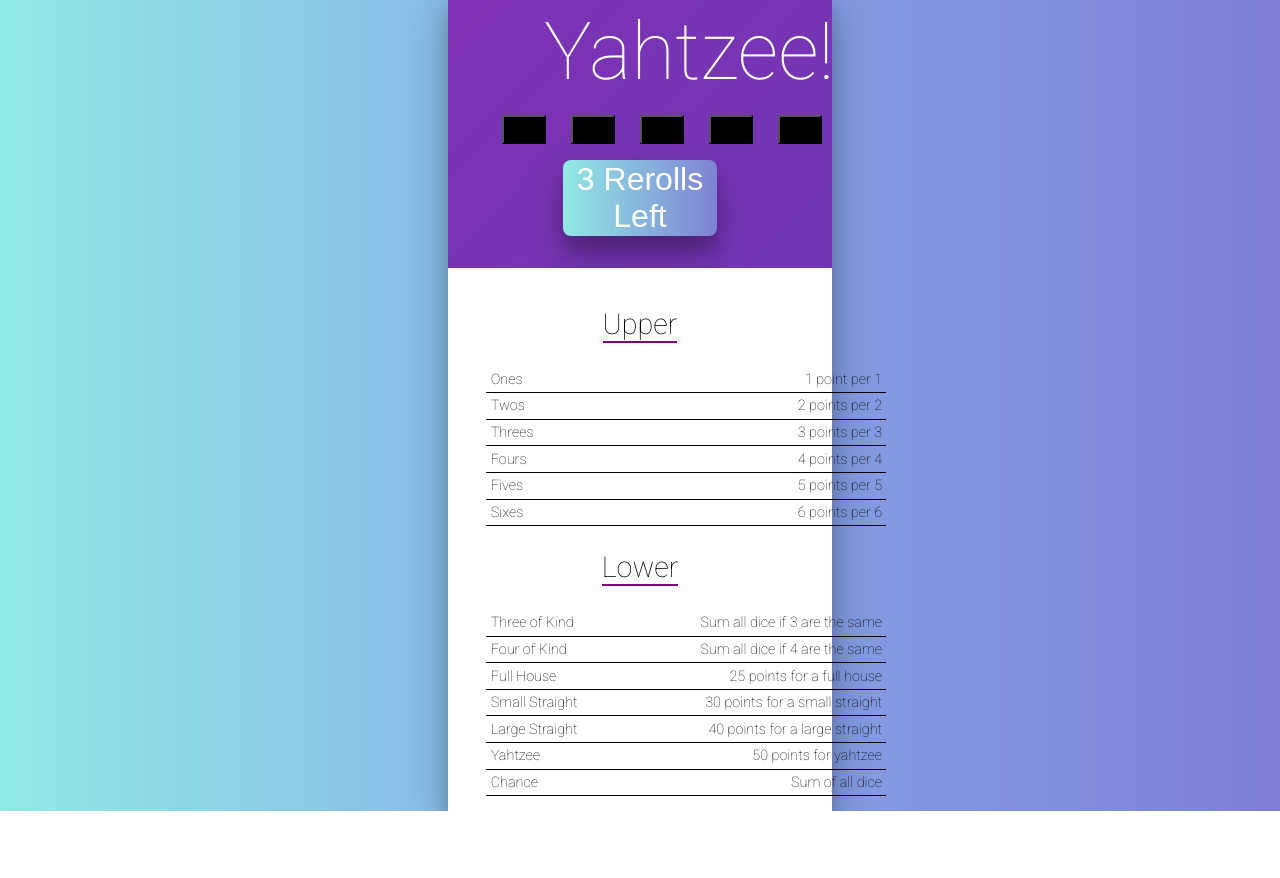
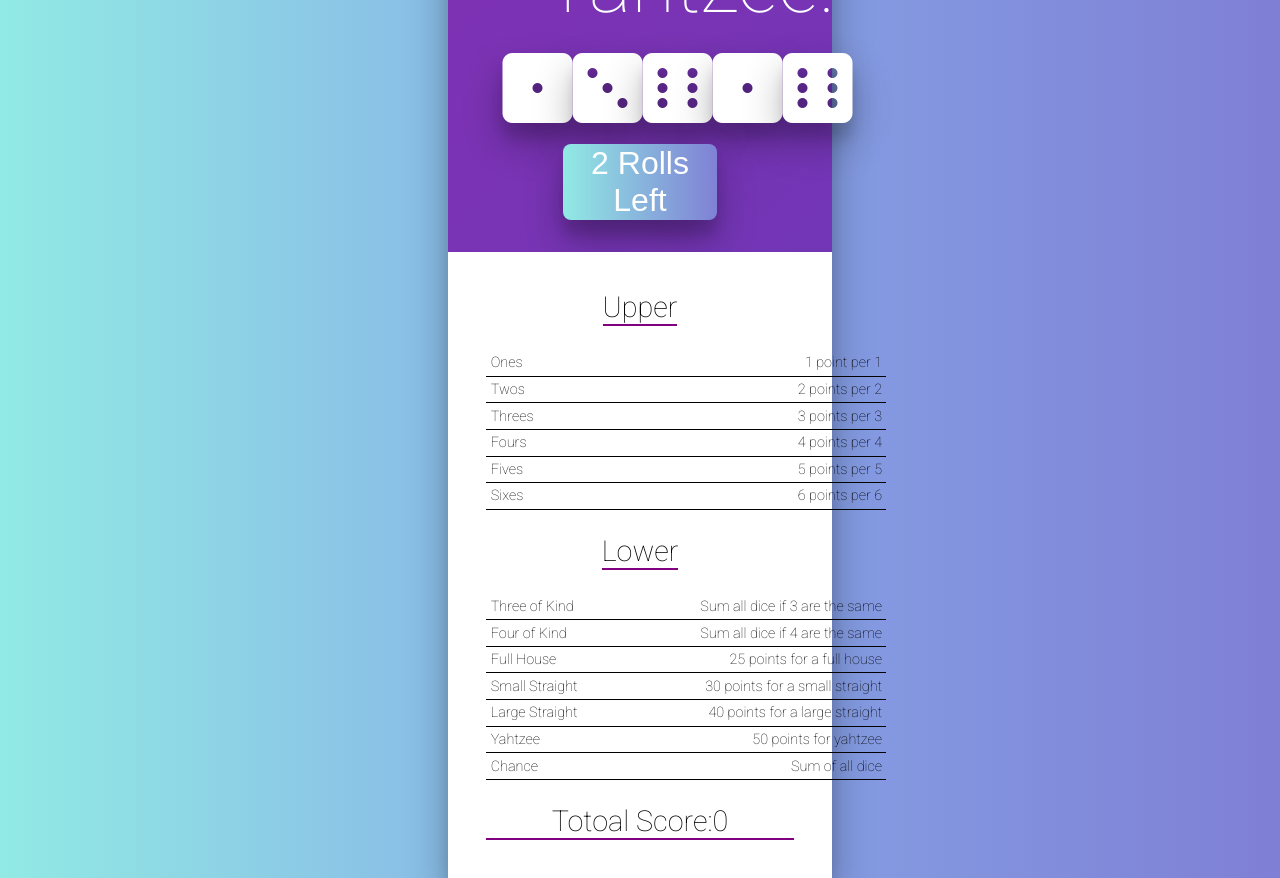
Before and after one commit to Analova/Yahtzee-game, a React (Create React App) app in the folder yahtzee/: page / in a window 1280 px wide. Before the commit the page ends 811 px from the top, so only its background shows below. Built offline with nearby package versions, Linux system fonts and the light colour scheme.

Commit message:
animated the dice

```diff
--- a/yahtzee/package.json
+++ b/yahtzee/package.json
@@ -14,6 +14,7 @@
     "eject": "react-scripts eject"
   },
   "devDependencies": {
+    "@fortawesome/fontawesome-free": "^5.9.0",
     "enzyme": "^3.8.0",
     "enzyme-adapter-react-16": "^1.7.1",
     "enzyme-to-json": "^3.3.5"
--- a/yahtzee/src/Dice.js
+++ b/yahtzee/src/Dice.js
@@ -1,18 +1,24 @@
-import React, { Component } from 'react';
-import Die from './Die';
-import './Dice.css';
+import React, { Component } from "react";
+import Die from "./Die";
+import "./Dice.css";
 
 class Dice extends Component {
   render() {
-    return <div className="Dice">
-      {this.props.dice.map((d, idx) =>
-        <Die handleClick={this.props.handleClick}
-          val={d}
-          locked={this.props.locked[idx]}
-          idx={idx}
-          key={idx} />
-      )}
-    </div>
+    return (
+      <div className="Dice">
+        {this.props.dice.map((d, idx) => (
+          <Die
+            handleClick={this.props.handleClick}
+            val={d}
+            locked={this.props.locked[idx]}
+            idx={idx}
+            key={idx}
+            disabled={this.props.disabled}
+            rolling={this.props.rolling && !this.props.locked[idx]}
+          />
+        ))}
+      </div>
+    );
   }
 }
 
--- a/yahtzee/src/Die.css
+++ b/yahtzee/src/Die.css
@@ -1,4 +1,4 @@
-/* Original Styles For Numbers, before icons added in */
+/* Original Styles For Numbers, before icons added in
 .Die {
   font-size: 25px;
   display: inline-block;
@@ -8,14 +8,15 @@
   background-color: black;
   color: white;
   margin-right: 1em;
-}
+} */
 
 /* THE NICER STYLES MADE FOR THE FONT-AWESOME ICONS... */
 
-/* .Die {
+.Die {
   color: white;
   text-shadow: 0 19px 38px rgba(0, 0, 0, 0.3), 0 15px 12px rgba(0, 0, 0, 0.1);
   transition: all 0.3s ease;
+
 }
 
 .Die-locked {
@@ -27,6 +28,7 @@
   cursor: pointer;
   opacity: 0.8;
 }
+
 .Die-rolling {
   animation: spin 1s ease-out;
 }
@@ -40,7 +42,8 @@
   0% {
     transform: rotate(0deg);
   }
+
   100% {
     transform: rotate(360deg);
   }
-} */
+}
--- a/yahtzee/src/Die.js
+++ b/yahtzee/src/Die.js
@@ -1,7 +1,13 @@
 import React, { Component } from "react";
 import "./Die.css";
 
+<i className="fas fa-dice-six" />;
+
 class Die extends Component {
+  static defaultProps = {
+    number: ["one", "two", "three", "four", "five", "six"],
+    val: 5
+  };
   constructor(props) {
     super(props);
 
@@ -13,14 +19,14 @@
   }
 
   render() {
+    const { number, locked, val, disabled, rolling } = this.props;
+    let classes = `Die fas fa-dice-${number[val - 1]} fa-5x  `;
+    if (locked) classes += "Die-locked ";
+    if (rolling) classes += "Die-rolling ";
     return (
-      <button
-        className={"Die"}
-        style={{ backgroundColor: this.props.locked ? "grey" : "black" }}
-        onClick={this.handleClick}
-      >
-        {this.props.val}
-      </button>
+      <i className={classes} onClick={this.handleClick} disabled={disabled}>
+        {/* {this.props.val} */}
+      </i>
     );
   }
 }
--- a/yahtzee/src/Game.js
+++ b/yahtzee/src/Game.js
@@ -10,9 +10,11 @@
   constructor(props) {
     super(props);
     this.state = {
-      dice: Array.from({ length: NUM_DICE }),
+      dice: Array.from({ length: NUM_DICE }).map(d => 5),
+      // dice: Array.from({ length: NUM_DICE }).map(d => 5),
       locked: Array(NUM_DICE).fill(false),
       rollsLeft: NUM_ROLLS,
+      rolling: false,
       scores: {
         ones: undefined,
         twos: undefined,
@@ -32,6 +34,16 @@
     this.roll = this.roll.bind(this);
     this.doScore = this.doScore.bind(this);
     this.toggleLocked = this.toggleLocked.bind(this);
+    this.animateRoll = this.animateRoll.bind(this);
+  }
+  componentDidMount() {
+    this.animateRoll();
+  }
+
+  animateRoll() {
+    this.setState({ rolling: true }, () => {
+      setTimeout(this.roll, 1000);
+    });
   }
 
   roll(evt) {
@@ -41,13 +53,14 @@
         st.locked[i] ? d : Math.ceil(Math.random() * 6)
       ),
       locked: st.rollsLeft > 1 ? st.locked : Array(NUM_DICE).fill(true),
-      rollsLeft: st.rollsLeft - 1
+      rollsLeft: st.rollsLeft - 1,
+      rolling: false
     }));
   }
 
   toggleLocked(idx) {
     // toggle whether idx is in locked or not
-    if (this.state.rollsLeft > 0) {
+    if (this.state.rollsLeft > 0 && !this.state.rolling) {
       this.setState(st => ({
         locked: [
           ...st.locked.slice(0, idx),
@@ -65,35 +78,46 @@
       rollsLeft: NUM_ROLLS,
       locked: Array(NUM_DICE).fill(false)
     }));
-    this.roll();
+    this.animateRoll();
   }
 
+  dispalyRollInfo() {
+    const messages = [
+      "0 Rolls Letf",
+      "1 Roll Left",
+      "2 Rolls Left",
+      "3 Rolls Left",
+      "Satring Round"
+    ];
+    return messages[this.state.rollsLeft];
+  }
   render() {
+    const { dice, locked, scores, rolling, rollsLeft } = this.state;
     return (
       <div className="Game">
         <header className="Game-header">
-          <h1 className="App-title">Yahtzee!</h1>
+          <h1 className="App-title"> Yahtzee!</h1>
 
           <section className="Game-dice-section">
             <Dice
-              dice={this.state.dice}
-              locked={this.state.locked}
+              dice={dice}
+              locked={locked}
               handleClick={this.toggleLocked}
+              disabled={rollsLeft === 0}
+              rolling={rolling}
             />
             <div className="Game-button-wrapper">
               <button
                 className="Game-reroll"
-                disabled={
-                  this.state.locked.every(x => x) || this.state.rollsLeft === 0
-                }
-                onClick={this.roll}
+                disabled={(locked.every(x => x) || rollsLeft === 0, rolling)}
+                onClick={this.animateRoll}
               >
-                {this.state.rollsLeft} Rerolls Left
+                {this.dispalyRollInfo()}
               </button>
             </div>
           </section>
         </header>
-        <ScoreTable doScore={this.doScore} scores={this.state.scores} />
+        <ScoreTable doScore={this.doScore} scores={scores} />
       </div>
     );
   }
--- a/yahtzee/src/ScoreTable.js
+++ b/yahtzee/src/ScoreTable.js
@@ -18,6 +18,15 @@
 } from "./Rules";
 
 class ScoreTable extends Component {
+  getTotalScore() {
+    const { scores } = this.props;
+    let totalScore = 0;
+    for (let key in scores) {
+      if (scores[key]) totalScore += scores[key];
+    }
+    return totalScore;
+  }
+
   render() {
     const { scores, doScore } = this.props;
 
@@ -119,6 +128,7 @@
             </tbody>
           </table>
         </section>
+        <h2>Totoal Score:{this.getTotalScore()}</h2>
       </div>
     );
   }
```
Also changed, not shown: yahtzee/src/index.js (+7 -6 lines), 1 other file (tests, documents, lock files or other folders).
